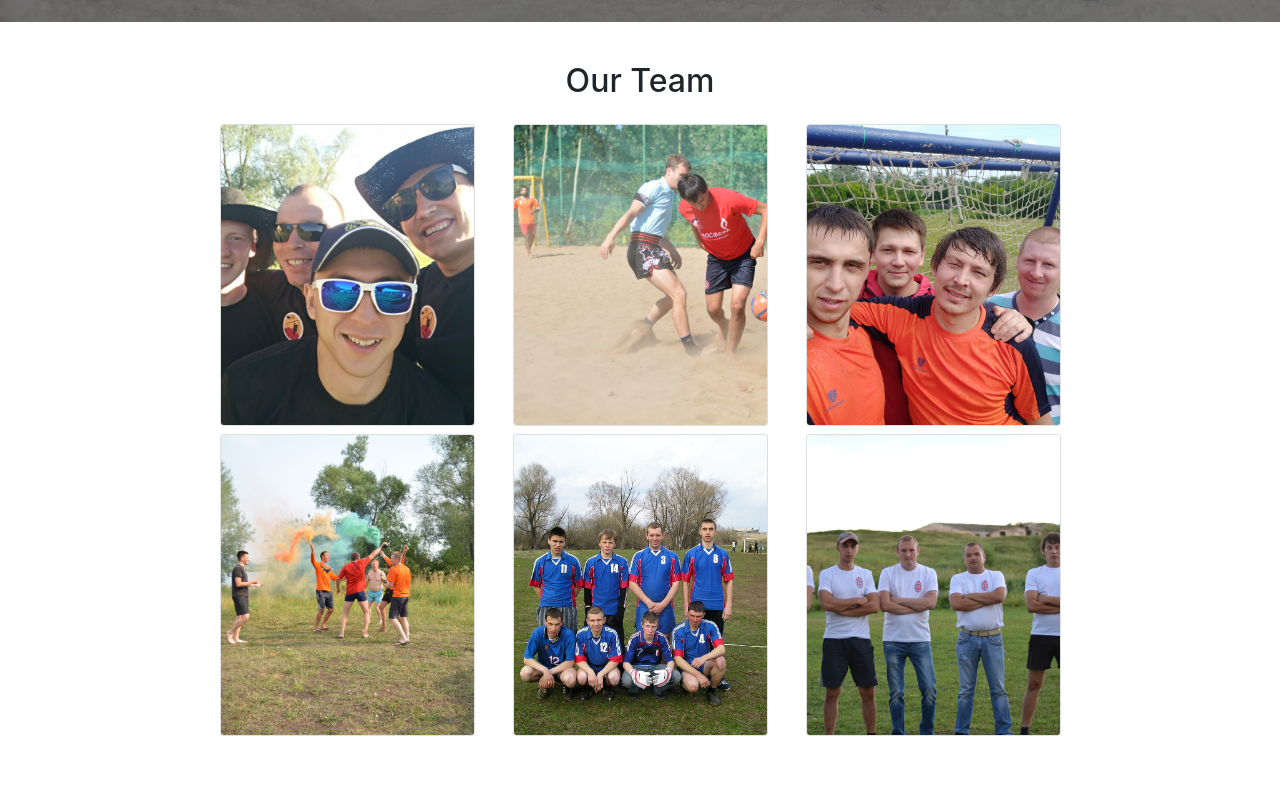
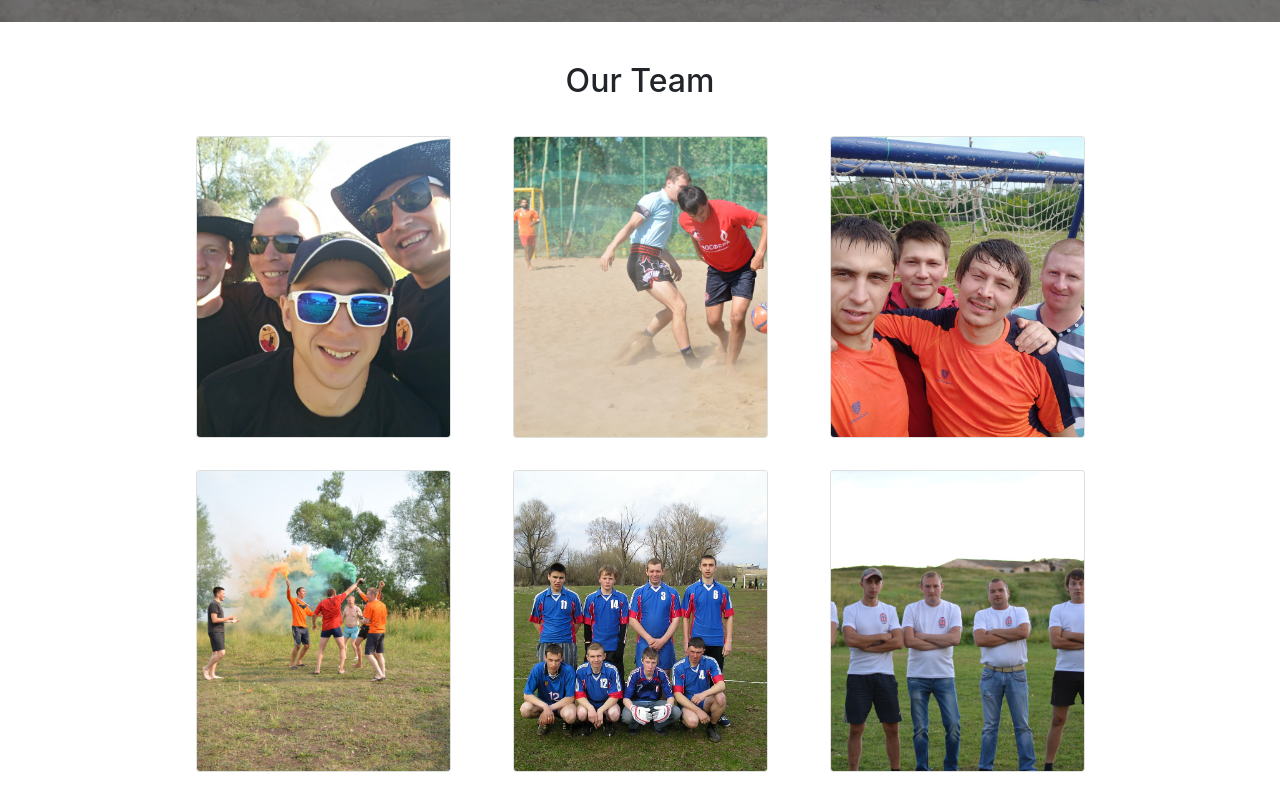
Before and after one commit to khrulev/FCGamitsy_Front, a React (Create React App) app: page / in a window 1280 px wide. Shown: the part 786-1574 px from the top of the page. Built offline with nearby package versions, Linux system fonts and the light colour scheme.

Commit message:
Front Version 1.1

```diff
--- a/src/App.css
+++ b/src/App.css
@@ -221,9 +221,9 @@ address{
     margin-left: 0px;
   }
 
-  /* #Intro {
-    width: 360px;
-  }  */
+  .foto-teams {
+    margin: 1rem!important;
+  }
 
   .ramka {
     width: 300px;
--- a/src/components/TeamComponent.js
+++ b/src/components/TeamComponent.js
@@ -10,7 +10,7 @@ class Team extends Component {
   render() {
     const allTeam = this.props.players.map((player) => {
       return (
-        <div className="col-12 col-md-3 m-1">
+        <div className="col-12 col-md-3 foto-teams">
           <Card key={player.id}>
             <CardImg className="ramka"  src={player.image} alt={player.name} />
             <CardImgOverlay>
```
